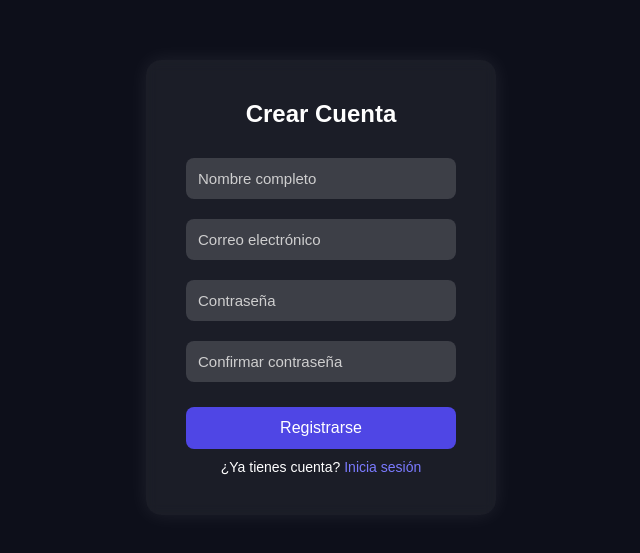
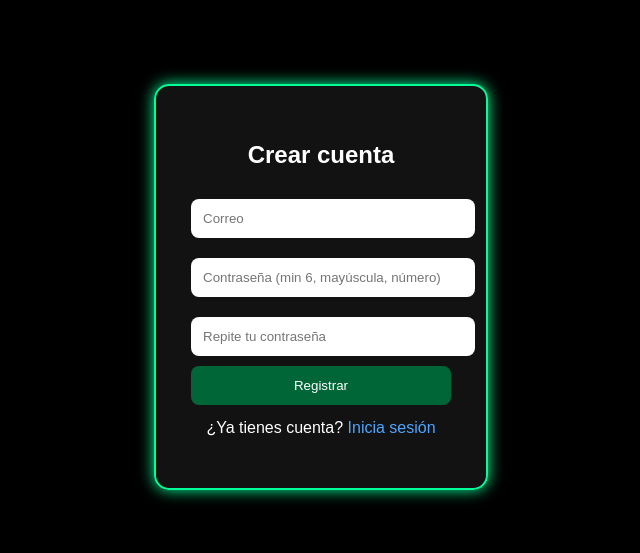
Before and after one commit to grettel-afk/bullying-mario, a website: page registrer.html in a window 1280 px wide. Shown: the part 113-666 px from the top of the page, without its empty margins (319-959 px from the left). Drawn offline with Linux system fonts and the light colour scheme.

Commit message:
Revise registrer.html for SafeSchool branding and features

```diff
--- a/registrer.html
+++ b/registrer.html
@@ -3,107 +3,118 @@
 <head>
   <meta charset="UTF-8">
   <meta name="viewport" content="width=device-width, initial-scale=1.0">
-  <title>Registro</title>
+  <title>SafeSchool - Registro</title>
 
   <style>
-    * {
+    body {
       margin: 0;
-      padding: 0;
-      box-sizing: border-box;
-      font-family: Arial, sans-serif;
-    }
-
-    body {
-      background: #0d0f1a;
+      background: #000;
+      color: white;
       display: flex;
       justify-content: center;
       align-items: center;
       height: 100vh;
-      color: white;
+      font-family: Arial;
     }
 
-    .container {
-      background: rgba(255,255,255,0.06);
-      padding: 40px;
-      width: 350px;
+    .box {
+      background: rgba(255,255,255,0.07);
+      padding: 35px;
       border-radius: 15px;
-      backdrop-filter: blur(6px);
-      box-shadow: 0 0 20px rgba(255,255,255,0.08);
+      width: 260px;
+      text-align: center;
+      border: 2px solid #00ff99;
+      box-shadow: 0 0 15px #00ff99;
     }
 
-    h2 {
-      text-align: center;
-      margin-bottom: 20px;
-    }
-
-    input {
+    .input {
       width: 100%;
       padding: 12px;
       margin: 10px 0;
+      border-radius: 8px;
       border: none;
-      border-radius: 8px;
-      background: rgba(255,255,255,0.15);
-      color: white;
-      font-size: 15px;
       outline: none;
     }
 
-    input::placeholder {
-      color: #cfcfcf;
+    .btn {
+      width: 100%;
+      padding: 12px;
+      background: #006637;
+      color: white;
+      border-radius: 8px;
+      border: none;
+      cursor: pointer;
     }
 
-    button {
-      width: 100%;
-      padding: 12px;
-      margin-top: 15px;
-      background: #4f46e5;
-      color: white;
-      border: none;
-      border-radius: 8px;
-      cursor: pointer;
-      font-size: 16px;
-      transition: 0.3s;
-    }
-
-    button:hover {
-      background: #3b36c8;
-    }
-
-    .login-link {
-      margin-top: 10px;
-      text-align: center;
-      font-size: 14px;
-    }
-
-    .login-link a {
-      color: #7b7bff;
-      text-decoration: none;
-    }
-
-    .login-link a:hover {
-      text-decoration: underline;
+    .error {
+      color: #ff4d4d;
+      font-size: 0.9em;
+      margin-top: 5px;
     }
   </style>
 </head>
+
 <body>
 
-  <div class="container">
-    <h2>Crear Cuenta</h2>
+  <div class="box">
+    <h2>Crear cuenta</h2>
 
-    <form action="#" method="POST">
-      <input type="text" name="nombre" placeholder="Nombre completo" required>
-      <input type="email" name="correo" placeholder="Correo electrónico" required>
-      <input type="password" name="password" placeholder="Contraseña" required>
-      <input type="password" name="confirmar" placeholder="Confirmar contraseña" required>
+    <input id="email" class="input" type="email" placeholder="Correo">
+    <input id="password" class="input" type="password" placeholder="Contraseña (min 6, mayúscula, número)">
+    <input id="password2" class="input" type="password" placeholder="Repite tu contraseña">
 
-      <button type="submit">Registrarse</button>
-    </form>
+    <button class="btn" onclick="register()">Registrar</button>
+    <p id="msg" class="error"></p>
 
-    <div class="login-link">
-      ¿Ya tienes cuenta? <a href="login.html">Inicia sesión</a>
-    </div>
+    <p style="margin-top:10px;">
+      ¿Ya tienes cuenta?
+      <a style="color:#4da6ff; cursor:pointer;" onclick="window.location.href='login.html'">Inicia sesión</a>
+    </p>
+  </div>
 
-  </div>
+<script>
+  function sanitize(text) {
+    return text.replace(/[<>"'\/]/g, "");
+  }
+
+  function register() {
+    const email = sanitize(document.getElementById("email").value.trim());
+    const pass = sanitize(document.getElementById("password").value.trim());
+    const pass2 = sanitize(document.getElementById("password2").value.trim());
+    const msg = document.getElementById("msg");
+
+    msg.innerText = "";
+
+    const emailRegex = /^[^\s@]+@[^\s@]+\.[^\s@]+$/;
+    if (!emailRegex.test(email)) {
+      msg.innerText = "Correo inválido.";
+      return;
+    }
+
+    const passRegex = /^(?=.*[A-Z])(?=.*[0-9]).{6,}$/;
+    if (!passRegex.test(pass)) {
+      msg.innerText = "La contraseña debe tener 6 caracteres, 1 mayúscula y 1 número.";
+      return;
+    }
+
+    if (pass !== pass2) {
+      msg.innerText = "Las contraseñas no coinciden.";
+      return;
+    }
+
+    const user = { email, password: pass };
+
+    // Guardar usuario
+    localStorage.setItem("user", JSON.stringify(user));
+
+    msg.style.color = "#00ff88";
+    msg.innerText = "Registrado correctamente.";
+
+    setTimeout(() => {
+      window.location.href = "login.html";
+    }, 1000);
+  }
+</script>
 
 </body>
 </html>
```
